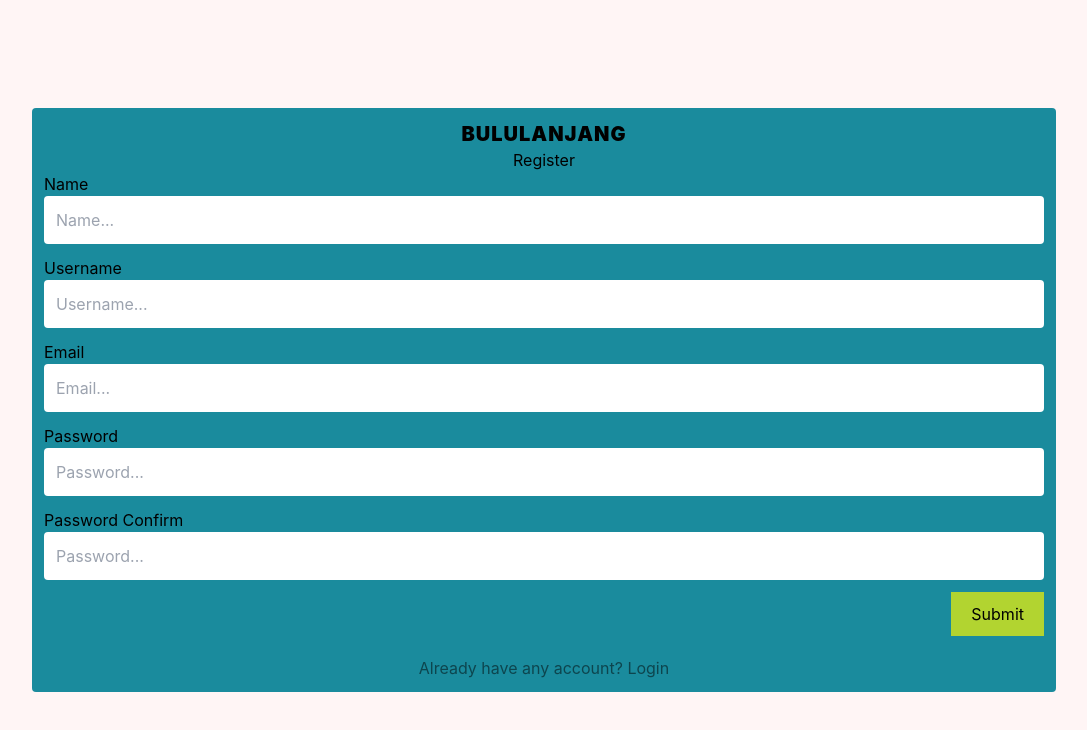
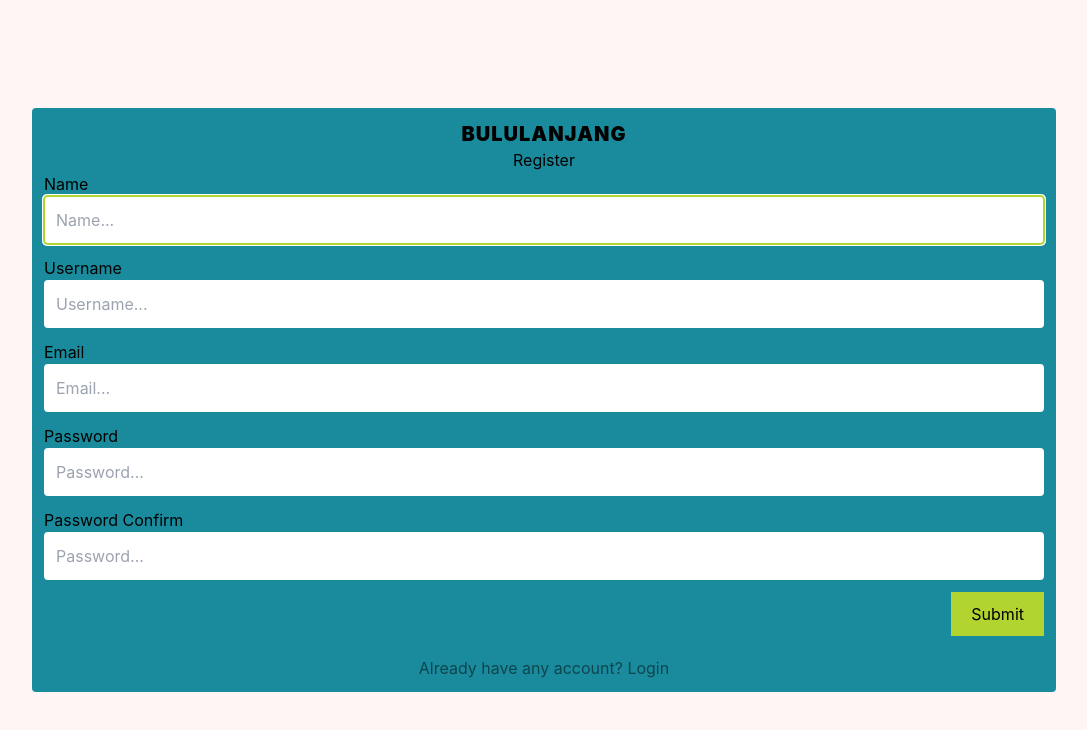
Before and after one commit to Dzyfhuba/local-business-portal, a React (Create React App) app in the folder client/: page /register in a window 1280 px wide. Shown: the top 730 px of the page, without its empty margins (96-1183 px from the left). Built offline with nearby package versions, Linux system fonts and the light colour scheme.

Commit message:
add auto focus for register page

```diff
--- a/client/src/Pages/Authentication/Register.jsx
+++ b/client/src/Pages/Authentication/Register.jsx
@@ -45,7 +45,7 @@ export default function Register(props) {
                 </div>
                 <form className="" onSubmit={handleSubmit}>
                     <Label htmlFor="name">Name</Label>
-                    <Input id="name" placeholder="Name..." required />
+                    <Input id="name" placeholder="Name..." autoFocus required />
                     <Label htmlFor="username">Username</Label>
                     <Input id="username" placeholder="Username..." required />
                     <Label htmlFor="email">Email</Label>
```
